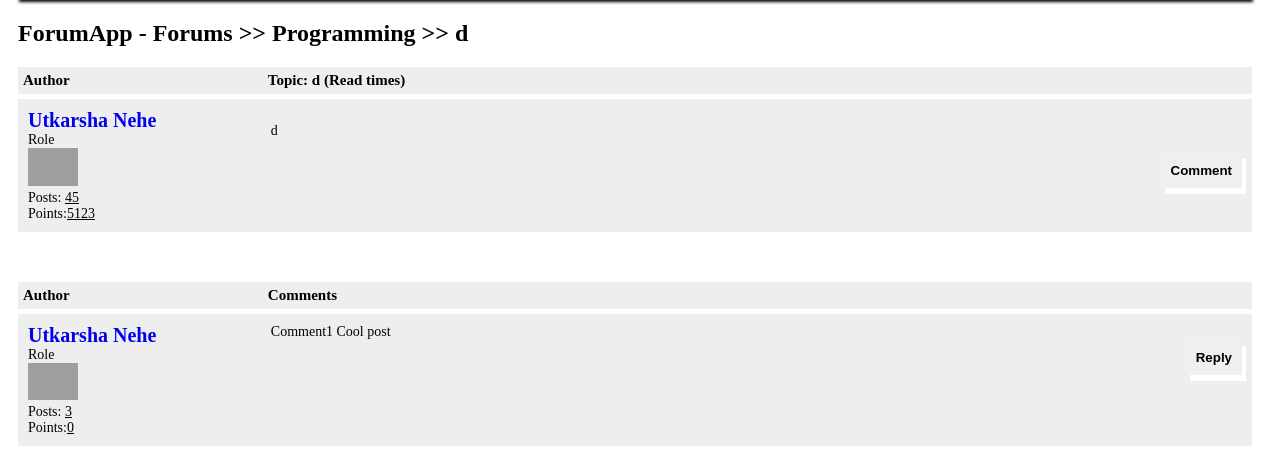
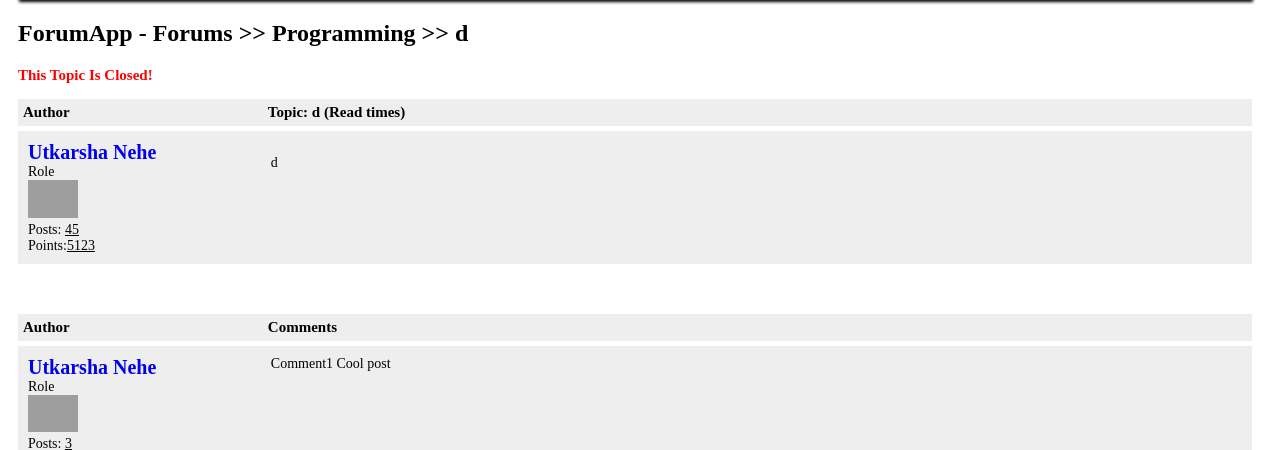
Before and after one commit to utkarshanehe/OnlineForumApplication, a Django app: template templates/post_detail.html in a window 1280 px wide. Shown: the part 209-659 px from the top of the page. Run offline with Django 3.2, Linux system fonts and the light colour scheme; the template is opened without the code that fills it: values that come from a table or form of the project are taken from there, others are empty; data comes from the database, SQL or seed files in the repository; both versions use the stored data as it was after the commit; parts of the project's set-up code (start-up, migrations or seed data) failed here and were passed over; grey boxes are pictures that could not be loaded.

Commit message:
Add closed-post functionality to the app

```diff
--- a/templates/post_detail.html
+++ b/templates/post_detail.html
@@ -12,6 +12,10 @@
                 <a href="{{ post.get_url }}">{{ post.title }}</a>
             </span>
         </div>
+
+        {% if post.closed == True %}
+        <div style="background-color: #fff; font-size: 15px; color: #F00; font-weight: bolder; padding-bottom:15px;  width: 100%;"> This Topic Is Closed! </div>
+        {% endif %}
 
         <!-- Post detail -->
         <div class="post-container">
@@ -31,14 +35,25 @@
 
                 <div class="content">
                     {{ post.content|safe }}
+                    {% if post.closed == False %}
                     <div class="comment">
                         <button onclick="showCommentArea()">Comment</button>
                     </div>
+                    {% endif %}
                 </div>
             </div>
         </div>
 
         <!-- Add new comment -->
+        {% if request.user.is_authenticated == False and post.closed == False %}
+        <div style="background-color: #fff; color: #000; font-weight: bolder; padding: 20px; width: 100%;">
+            You need to
+            <a href="{% url 'signin' %}">
+                <b>login</b>
+            </a>
+            to comment or reply!
+        </div>
+        {% elif post.closed == False %}
         <form action="." method="POST">
             {% csrf_token %}
             <div class="comment-area hide" id="comment-area">
@@ -46,6 +61,8 @@
                 <input type="submit" value="Submit"name="comment-form">
             </div>
         </form>
+        {% endif %}
+
         <!-- Show comments -->
         <div class="comments-container">
             <div class="comments-container-heading">
@@ -65,14 +82,17 @@
 
                 <div class="content">
                     {{ comment.content }}
+                    {% if post.closed == False and request.user.is_authenticated %}
                     <div class="reply">
                         <button onclick="showCommentReplyArea('comment-{{ comment.id }}')">Reply</button>
                     </div>
+                    {% endif %}
                 </div>
             </div>
         </div>
 
         <!-- Add new reply -->
+        {% if post.closed == False and request.user.is_authenticated%}
         <form action="." method="POST">
             {% csrf_token %}
             <div class="reply-area hide" id="comment-{{ comment.id }}">
@@ -82,6 +102,7 @@
                 <br/><br/><br/><br/>
             </div>
         </form>
+        {% endif %}
 
         <!-- Show replies -->
         {% for reply in comment.replies.all %}
```
Also changed, not shown: db.sqlite3.
